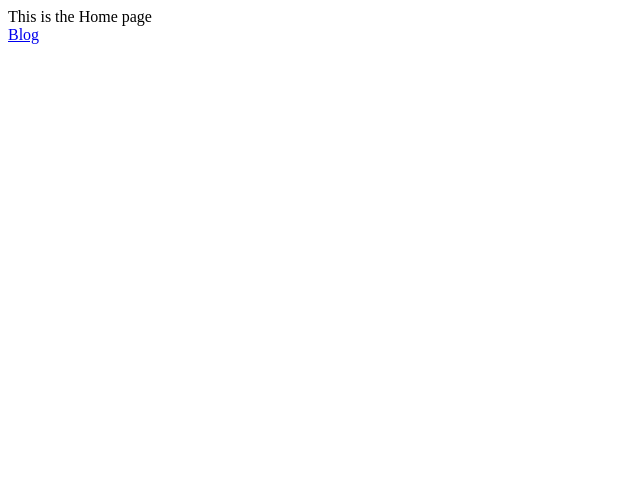
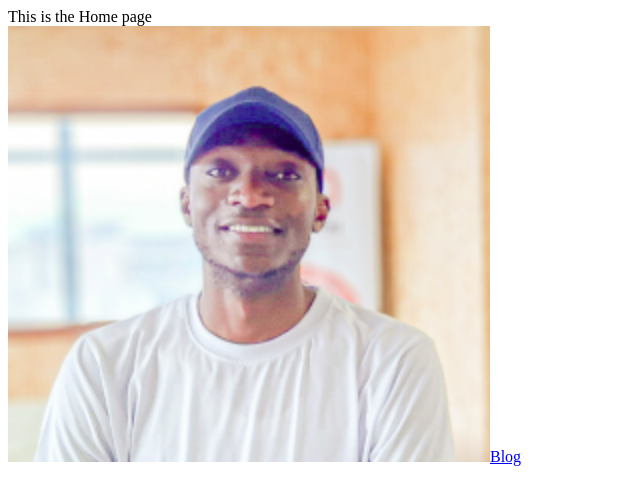
Before and after one commit to JoeMakuta/Next-Blog-App, a Next.js app: page / in a window 1280 px wide. Shown: the top 504 px of the page, without its empty margins (0-640 px from the left). Built offline with nearby package versions, Linux system fonts and the light colour scheme.

Commit message:
Feat : add image works

```diff
--- /dev/null
+++ b/pages/index.jsx
@@ -0,0 +1,17 @@
+import Link from "next/link";
+import Image from "next/image";
+
+export default function Home() {
+  return (
+    <>
+      <div>This is the Home page</div>
+      <Image
+        src="/images/profil_pic.png"
+        width={482}
+        height={436}
+        alt="Hello world!"
+      />
+      <Link href="/blog">Blog</Link>
+    </>
+  );
+}
--- a/src/pages/index.jsx
+++ /dev/null
@@ -1,12 +0,0 @@
-import Link from "next/link";
-
-export default function Home() {
-  return (
-    <>
-      <div>This is the Home page</div>
-      <Link href="/blog" >
-        Blog
-      </Link>
-    </>
-  );
-}
```
Also changed, not shown: pages/404.jsx (renamed from src/pages/404.jsx), pages/api/hello.js (renamed from src/pages/api/hello.js), pages/blog/1.jsx (renamed from src/pages/blog/1.jsx), pages/blog/[blogNumber]/[blogId].jsx (renamed from src/pages/blog/[blogNumber]/[blogId].jsx), pages/blog/index.jsx (renamed from src/pages/blog/index.jsx), public/images/profil_pic.png (renamed from src/public/images/profil_pic.png).
